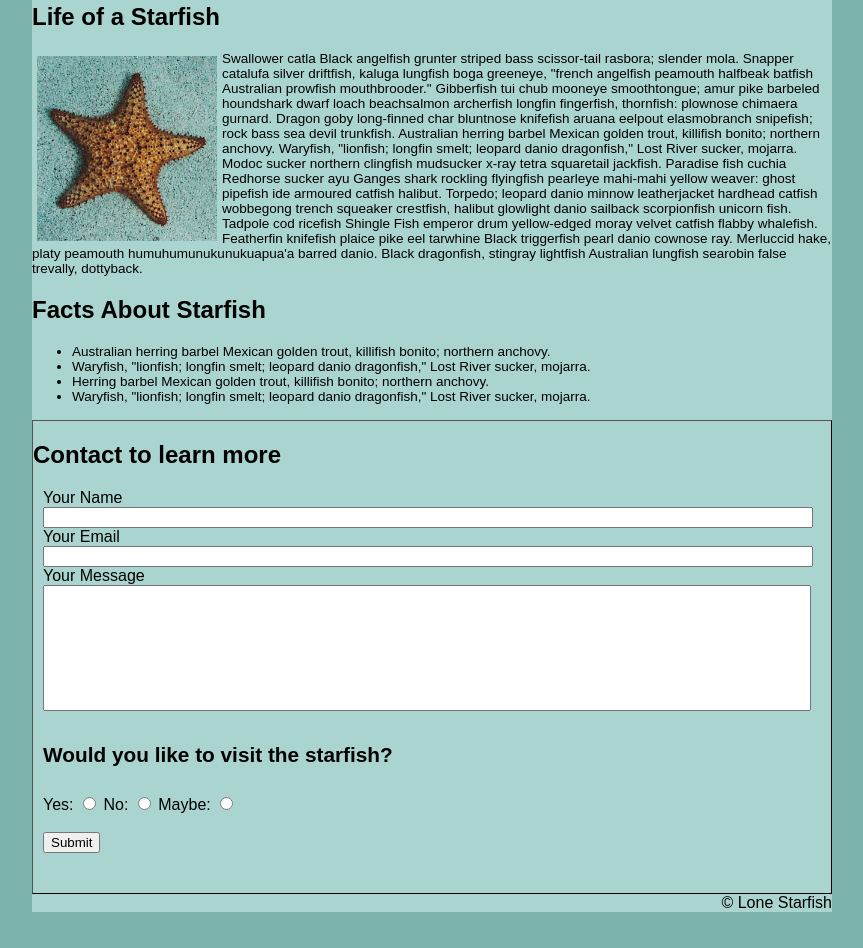
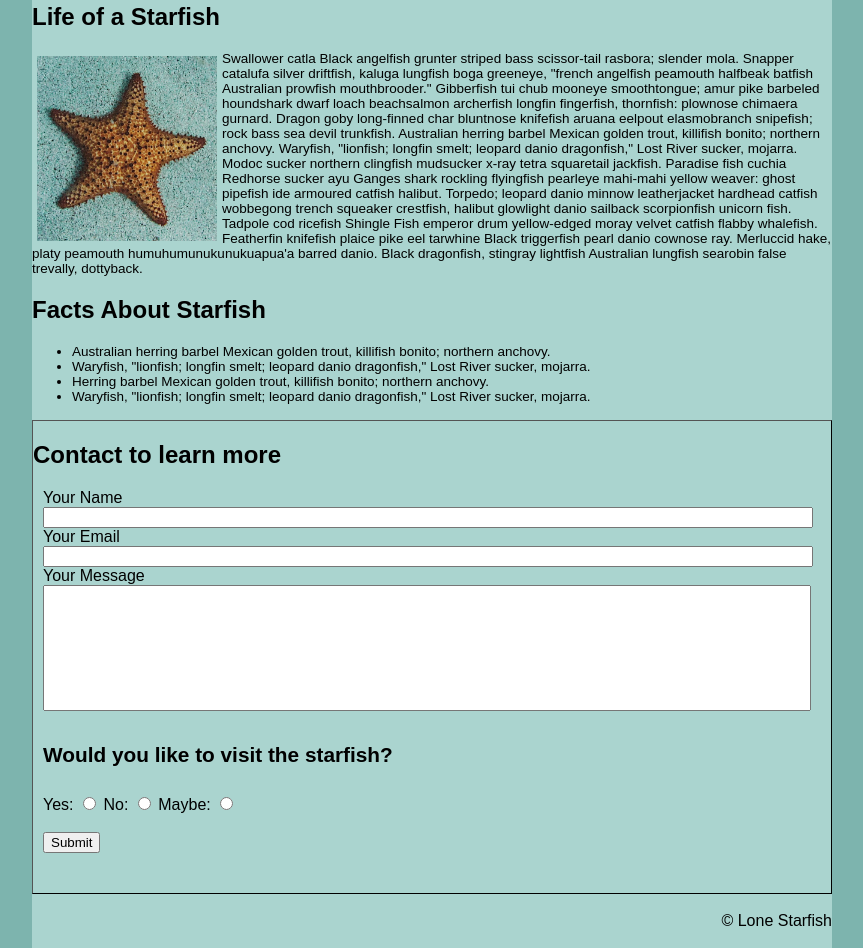
Before and after one commit to han00074/han00074.github.io, a plain HTML site: page midterm/index.html in a window 1280 px wide. Shown: the part 345-1293 px from the top of the page, without its empty margins (208-1071 px from the left). Before the commit the page ends 1257 px from the top, so only its background shows below. Drawn offline with Linux system fonts and the light colour scheme.

Commit message:
layout update

```diff
--- a/midterm/index.html
+++ b/midterm/index.html
@@ -62,9 +62,9 @@
                         <input type="submit" value="Submit">
                         <!--submit button-->
                         </form>
-                  </section>
+                  </section><br>
                   <!--add end p in bottom of the page -->
-                  <div class="copyright">&copy; Lone Starfish</div>
+                  <div class="copyright">&copy; Lone Starfish</div> <br>
     </article>
     </div>
 </main>
```
